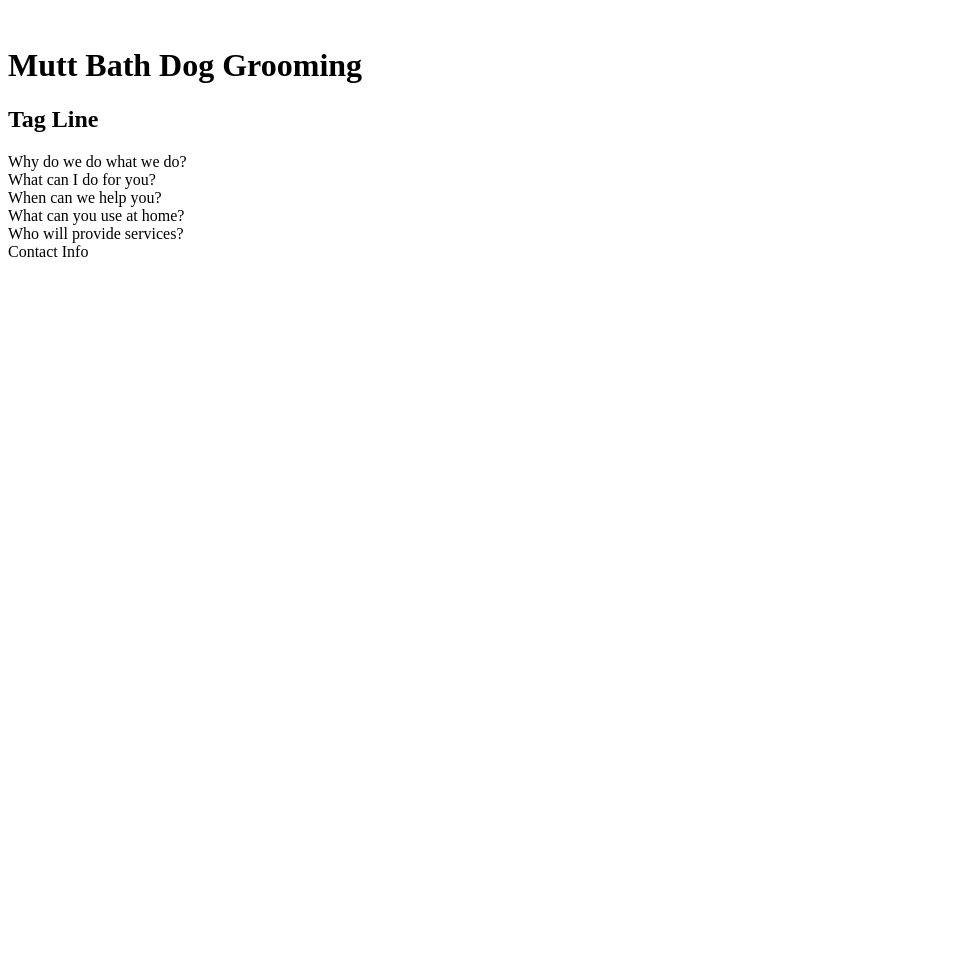
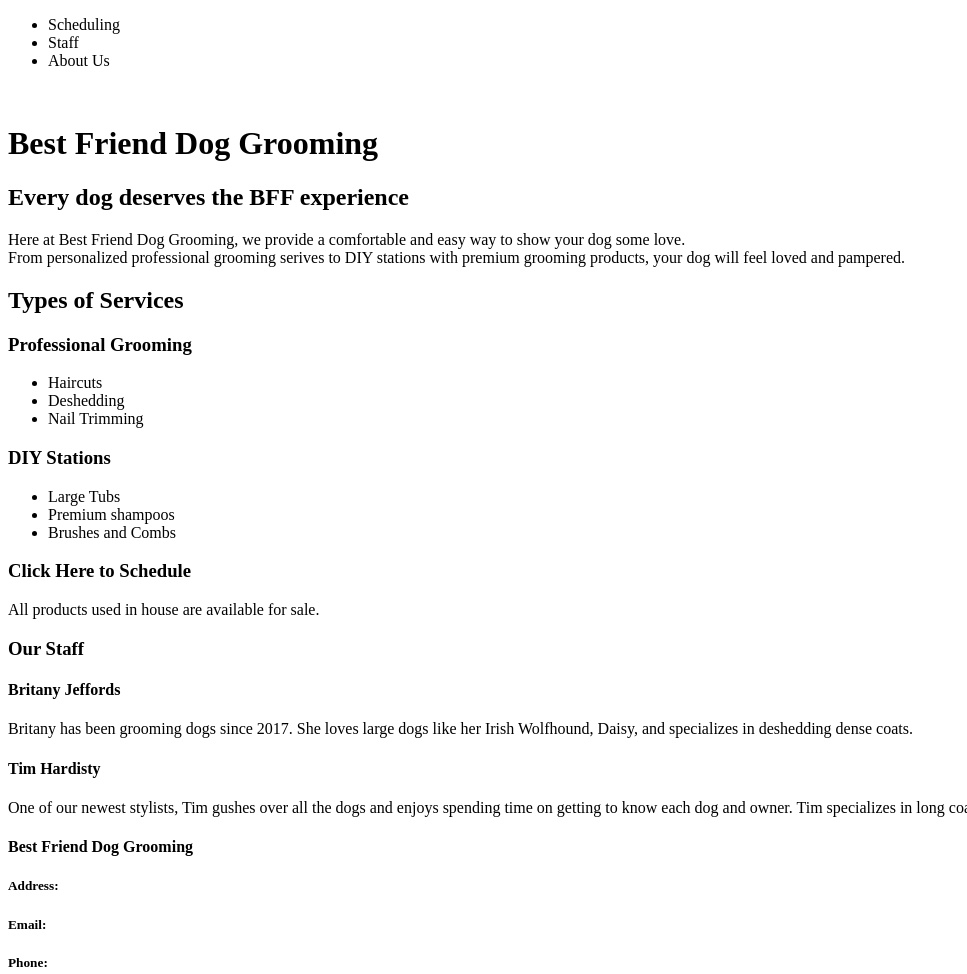
Before and after one commit to hjquiner/home_page_flexbox, a plain HTML site: page index.html in a window 1280 px wide. Shown: the whole page, without its empty margins (0-967 px from the left). Before the commit the page ends 800 px from the top, so only its background shows below. Drawn offline with Linux system fonts and the light colour scheme.

Commit message:
content layout second draft

```diff
--- a/index.html
+++ b/index.html
@@ -2,22 +2,80 @@
 
 <html>
   <head>
-    <title>Mutt Bath Dog Grooming</title>
+    <title>Best Friend Dog Grooming</title>
   </head>
+
+  <nav>
+    <ul>
+      <li>Scheduling</li>
+      <li>Staff</li>
+      <li>About Us</li>
+    </ul>
+  </nav>
 
   <body>
     <header>
       <img>
-      <h1>Mutt Bath Dog Grooming</h1>
-      <h2>Tag Line</h2>
+      <h1>Best Friend Dog Grooming</h1>
+      <h2>Every dog deserves the BFF experience</h2>
     </header>
+
     <main>
-      <section id="mission">Why do we do what we do?</section>
-      <section id="services">What can I do for you?</section>
-      <section id="scheduling">When can we help you?</section>
-      <section id="products">What can you use at home?</section>
-      <section id="staff">Who will provide services?</section>
+      <section id="mission">
+        <p>Here at Best Friend Dog Grooming, we provide a comfortable
+        and easy way to show your dog some love.
+        <br>
+        From personalized professional grooming serives
+        to DIY stations with premium grooming products, your dog will feel loved and pampered.
+        </p>
+      </section>
+      <section id="services">
+        <h2>Types of Services</h2>
+        <div id="professional">
+          <h3>Professional Grooming</h3>
+          <ul>
+            <li>Haircuts</li>
+            <li>Deshedding</li>
+            <li>Nail Trimming</li>
+          </ul>
+        </div>
+        <div id="diy">
+          <h3>DIY Stations</h3>
+          <ul>
+            <li>Large Tubs</li>
+            <li>Premium shampoos</li>
+            <li>Brushes and Combs</li>
+          </ul>
+        </div>
+      </section>
+      <section id="scheduling">
+        <h3>Click Here to Schedule</h3>
+      </section>
+      <section id="products">
+        <p>All products used in house are available for sale.</p>
+      </section>
+      <section id="staff">
+        <h3>Our Staff</h3>
+        <div id="britany">
+          <h4>Britany Jeffords</h4>
+          <p>Britany has been grooming dogs since 2017.
+            She loves large dogs like her Irish Wolfhound, Daisy, and specializes in
+            deshedding dense coats.</p>
+        </div>
+        <div id="tim">
+          <h4>Tim Hardisty</h4>
+          <p>One of our newest stylists, Tim gushes over all the dogs and enjoys spending time
+            on getting to know each dog and owner. Tim specializes in long coat hair cuts.
+          </p>
+        </div>
+      </section>
     </main>
-    <footer>Contact Info</footer>
+
+    <footer>
+      <h4>Best Friend Dog Grooming</h4>
+      <h5>Address:</h5>
+      <h5>Email:</h5>
+      <h5>Phone:</h5>
+    </footer>
   </body>
 </html>
```
